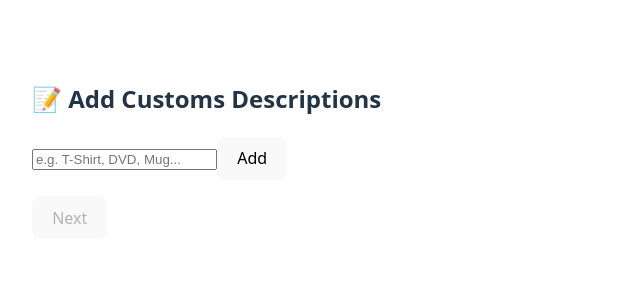
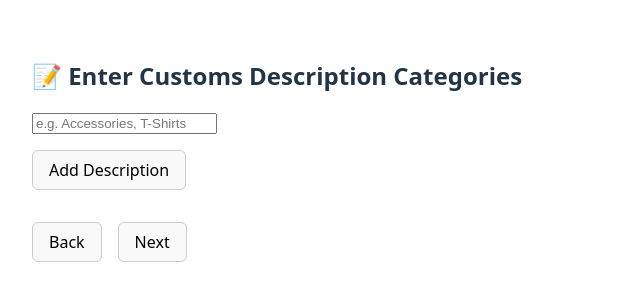
Before and after one commit to ikyrousis/bigcartel-to-elta-web-labeling, a React (Vite) app in the folder frontend/: page /#/customs-descriptions in a window 1280 px wide. Shown: the part 250-550 px from the top of the page, without its empty margins (0-640 px from the left). Built offline with nearby package versions, Linux system fonts and the light colour scheme.

Commit message:
Added back button navigation functionality to all screens

```diff
--- a/frontend/src/routes/CoreWeight.jsx
+++ b/frontend/src/routes/CoreWeight.jsx
@@ -1,19 +1,28 @@
-import { useState } from 'react';
+import { useState, useEffect } from 'react';
 import { useNavigate } from 'react-router-dom';
 import { useAppContext } from '../context/AppContext';
 
 function CoreWeight() {
-  const { setCorePackagingWeight } = useAppContext();
+  const { corePackagingWeight, setCorePackagingWeight } = useAppContext();
   const [weight, setWeight] = useState('');
   const navigate = useNavigate();
 
+  useEffect(() => {
+    setWeight(corePackagingWeight || '');
+  }, [corePackagingWeight]);
+
   const handleNext = () => {
     if (!weight || isNaN(weight)) {
-      alert('Please enter a valid weight in kilograms.');
+      alert('Please enter a valid weight.');
       return;
     }
+
     setCorePackagingWeight(weight);
     navigate('/customs-descriptions');
+  };
+
+  const handleBack = () => {
+    navigate('/product-details');
   };
 
   return (
@@ -26,7 +35,10 @@ function CoreWeight() {
         value={weight}
         onChange={(e) => setWeight(e.target.value)}
       />
-      <button onClick={handleNext} style={{ marginLeft: '1rem' }}>Next</button>
+      <div style={{ display: 'flex', gap: '1rem', marginTop: '2rem' }}>
+        <button onClick={handleBack}>Back</button>
+        <button onClick={handleNext}>Next</button>
+      </div>
     </div>
   );
 }
--- a/frontend/src/routes/CustomsDescriptions.jsx
+++ b/frontend/src/routes/CustomsDescriptions.jsx
@@ -3,46 +3,64 @@ import { useNavigate } from 'react-router-dom';
 import { useAppContext } from '../context/AppContext';
 
 function CustomsDescriptions() {
+  const { customsDescriptions, setCustomsDescriptions } = useAppContext();
   const [input, setInput] = useState('');
-  const [descriptions, setDescriptions] = useState([]);
   const navigate = useNavigate();
-  const { setCustomsDescriptions } = useAppContext();
 
-  const addDescription = () => {
-    if (input.trim() && !descriptions.includes(input.trim())) {
-      setDescriptions([...descriptions, input.trim()]);
-      setInput('');
-    }
+  const handleAdd = () => {
+    if (!input.trim()) return;
+    setCustomsDescriptions([...customsDescriptions, input.trim()]);
+    setInput('');
   };
 
   const handleNext = () => {
-    if (descriptions.length === 0) {
-      alert('Please add at least one customs description.');
+    if (customsDescriptions.length === 0) {
+      alert('Please add at least one description.');
       return;
     }
-    setCustomsDescriptions(descriptions);
     navigate('/map-products');
+  };
+
+  const handleBack = () => {
+    navigate('/core-weight');
   };
 
   return (
     <div style={{ padding: '2rem' }}>
-      <h2>📝 Add Customs Descriptions</h2>
+      <h2>📝 Enter Customs Description Categories</h2>
+
       <input
-        placeholder="e.g. T-Shirt, DVD, Mug..."
+        placeholder="e.g. Accessories, T-Shirts"
         value={input}
         onChange={(e) => setInput(e.target.value)}
+        style={{ marginRight: '1rem' }}
       />
-      <button onClick={addDescription}>Add</button>
+
+      <div style={{ marginTop: '1rem' }}>
+        <button onClick={handleAdd} style={{ ...buttonStyle, marginRight: '1rem' }}>Add Description</button>
+      </div>
 
       <ul>
-        {descriptions.map((desc, i) => (
-          <li key={i}>{desc}</li>
+        {customsDescriptions.map((desc, index) => (
+          <li key={index}>{desc}</li>
         ))}
       </ul>
 
-      <button onClick={handleNext} disabled={descriptions.length === 0}>Next</button>
+      <div style={{ display: 'flex', gap: '1rem', marginTop: '2rem' }}>
+        <button onClick={handleBack} style={buttonStyle}>Back</button>
+        <button onClick={handleNext} style={buttonStyle}>Next</button>
+      </div>
     </div>
   );
 }
 
+const buttonStyle = {
+  padding: '0.5rem 1rem',
+  fontSize: '1rem',
+  borderRadius: '6px',
+  border: '1px solid #ccc',
+  background: '#f9f9f9',
+  cursor: 'pointer'
+};
+
 export default CustomsDescriptions;
--- a/frontend/src/routes/MapProducts.jsx
+++ b/frontend/src/routes/MapProducts.jsx
@@ -1,4 +1,4 @@
-import { useState } from 'react';
+import { useState, useEffect } from 'react';
 import { useNavigate } from 'react-router-dom';
 import { useAppContext } from '../context/AppContext';
 
@@ -6,6 +6,7 @@ function MapProducts() {
   const {
     uniqueProducts,
     customsDescriptions,
+    productToDescription,
     setProductToDescription,
     csvPath,
     productDetails,
@@ -15,8 +16,12 @@ function MapProducts() {
   const [mapping, setMapping] = useState({});
   const navigate = useNavigate();
 
+  useEffect(() => {
+    setMapping({ ...productToDescription });
+  }, [productToDescription]);
+
   const handleSelect = (product, value) => {
-    setMapping((prev) => ({
+    setMapping(prev => ({
       ...prev,
       [product]: value
     }));
@@ -31,7 +36,6 @@ function MapProducts() {
 
     setProductToDescription(mapping);
 
-    // ✅ Correct data sent to backend
     window.electronAPI.runLabelGenerator({
       csvPath,
       productDetails,
@@ -40,13 +44,21 @@ function MapProducts() {
     });
   };
 
+  const handleBack = () => {
+    navigate('/customs-descriptions');
+  };
+
   return (
     <div style={{ padding: '2rem' }}>
       <h2>🔗 Match Products to Customs Descriptions</h2>
+
       {uniqueProducts.map(product => (
         <div key={product} style={{ marginBottom: '1rem' }}>
           <label><strong>{product}</strong></label>
-          <select onChange={(e) => handleSelect(product, e.target.value)} defaultValue="">
+          <select
+            value={mapping[product] || ''}
+            onChange={(e) => handleSelect(product, e.target.value)}
+          >
             <option value="" disabled>Select category</option>
             {customsDescriptions.map((desc, i) => (
               <option key={i} value={desc}>{desc}</option>
@@ -54,7 +66,11 @@ function MapProducts() {
           </select>
         </div>
       ))}
-      <button onClick={handleFinish}>Run Label Generator</button>
+
+      <div style={{ display: 'flex', gap: '1rem', marginTop: '2rem' }}>
+        <button onClick={handleBack}>Back</button>
+        <button onClick={handleFinish}>Run Label Generator</button>
+      </div>
     </div>
   );
 }
--- a/frontend/src/routes/ProductDetails.jsx
+++ b/frontend/src/routes/ProductDetails.jsx
@@ -1,14 +1,18 @@
-import { useState } from 'react';
+import { useState, useEffect } from 'react';
 import { useNavigate } from 'react-router-dom';
 import { useAppContext } from '../context/AppContext';
 
 function ProductDetails() {
-  const { uniqueProducts, setProductDetails } = useAppContext();
+  const { uniqueProducts, productDetails, setProductDetails } = useAppContext();
   const [form, setForm] = useState({});
   const navigate = useNavigate();
 
+  useEffect(() => {
+    setForm({ ...productDetails });
+  }, [productDetails]);
+
   const handleChange = (product, field, value) => {
-    setForm((prev) => ({
+    setForm(prev => ({
       ...prev,
       [product]: {
         ...prev[product],
@@ -27,30 +31,41 @@ function ProductDetails() {
     }
 
     setProductDetails(form);
-    navigate('/core-weight'); // go to next screen
+    navigate('/core-weight');
+  };
+
+  const handleBack = () => {
+    navigate('/');
   };
 
   return (
     <div style={{ padding: '2rem' }}>
       <h2>📦 Enter Weight & Value for Products</h2>
-      {uniqueProducts.map((product) => (
+
+      {uniqueProducts.map(product => (
         <div key={product} style={{ marginBottom: '1rem' }}>
           <strong>{product}</strong><br />
           <input
             placeholder="Weight (kg)"
             type="number"
             step="0.01"
+            value={form[product]?.weight || ''}
             onChange={(e) => handleChange(product, 'weight', e.target.value)}
           />
           <input
             placeholder="Customs Value (€)"
             type="number"
             step="0.01"
+            value={form[product]?.customsValue || ''}
             onChange={(e) => handleChange(product, 'customsValue', e.target.value)}
           />
         </div>
       ))}
-      <button onClick={handleNext}>Next</button>
+
+      <div style={{ display: 'flex', gap: '1rem', marginTop: '2rem' }}>
+        <button onClick={handleBack}>Back</button>
+        <button onClick={handleNext}>Next</button>
+      </div>
     </div>
   );
 }
```
Also changed, not shown: frontend/src/components/BackButton.jsx (added, +13 -0 lines), 1 other file (tests, documents, lock files or other folders).
